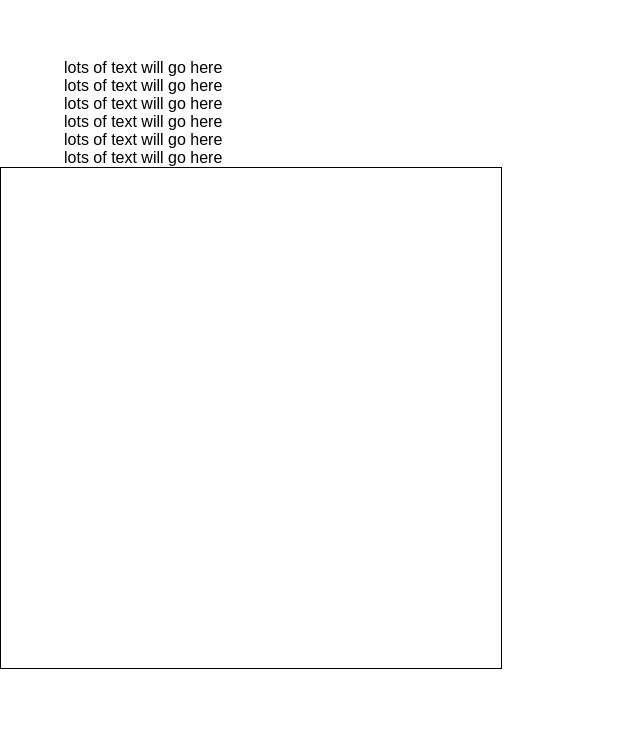
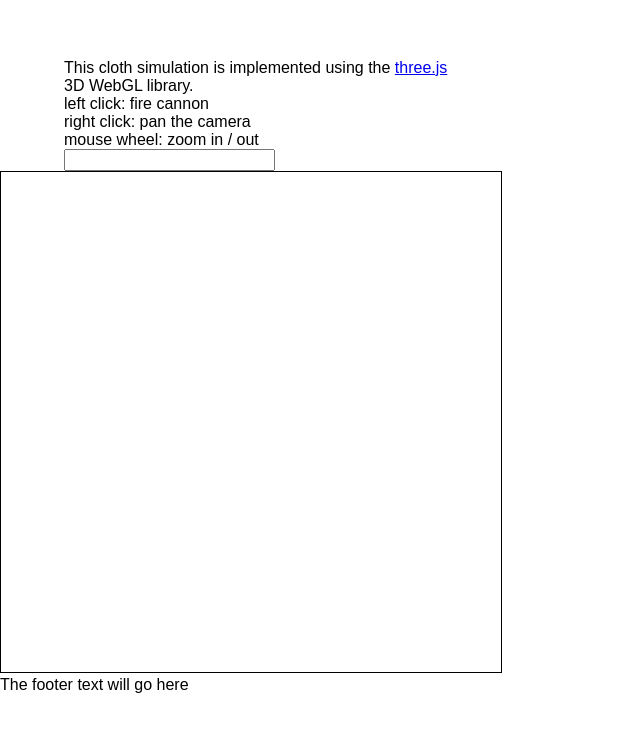
Before and after one commit to zcr1/cloth, a plain HTML site: page index.html in a window 1280 px wide. Shown: the part 31-762 px from the top of the page, without its empty margins (0-640 px from the left). Drawn offline with nearby package versions, Linux system fonts and the light colour scheme.

Commit message:
Added more styles / slider

```diff
--- a/index.html
+++ b/index.html
@@ -11,6 +11,7 @@
         <meta name="viewport" content="width=device-width">
         <link rel="stylesheet" href="css/normalize.css">
         <link rel="stylesheet" href="css/main.css">
+        <link rel="stylesheet" href="css/jquery-ui-1.10.3.custom.min.css">
         <script src="js/vendor/modernizr-2.6.2.min.js"></script>
 
 
@@ -24,23 +25,37 @@
             <h2>Cloth Simulator</h2>
         </header>
 
-        <div id="left">
-            <p>lots of text will go here</p>
-            <p>lots of text will go here</p>
-            <p>lots of text will go here</p>
-            <p>lots of text will go here</p>
-            <p>lots of text will go here</p>
-            <p>lots of text will go here</p>
-        </div>
-        <div id="right">
-            <div id="container"></div>
-        </div>
+        <section>
+            <div id="left">
+                <p>This cloth simulation is implemented using the <a href="http://threejs.org/">three.js</a> 3D WebGL library. </p>
 
+                <div id="controls">
+                    <p>left click: fire cannon</p>
+                    <p>right click: pan the camera</p>
+                    <p>mouse wheel: zoom in / out</p>
+
+                </div>
+
+                <input type="text" id="gravityVal"/>
+                <div id="gravitySlider"></div>
+
+            </div>
+
+            <div id="right">
+                <div id="container"></div>
+            </div>
+
+        </section>
+
+        <footer>
+            <p>The footer text will go here</p>
+        </footer>
 
         <script src="http://ajax.googleapis.com/ajax/libs/jquery/1.9.1/jquery.min.js"></script>
         <script>window.jQuery || document.write('<script src="js/vendor/jquery-1.9.1.min.js"><\/script>')</script>
         <script src="js/vendor/three.min.js"></script>
         <script src="js/vendor/jquery.mousewheel.js"></script>
+        <script src="js/vendor/jquery-ui-1.10.3.custom.min.js"></script>
         <script src="js/plugins.js"></script>
         <script src="js/cloth.js"></script>
         <script src="js/point.js"></script>
```
